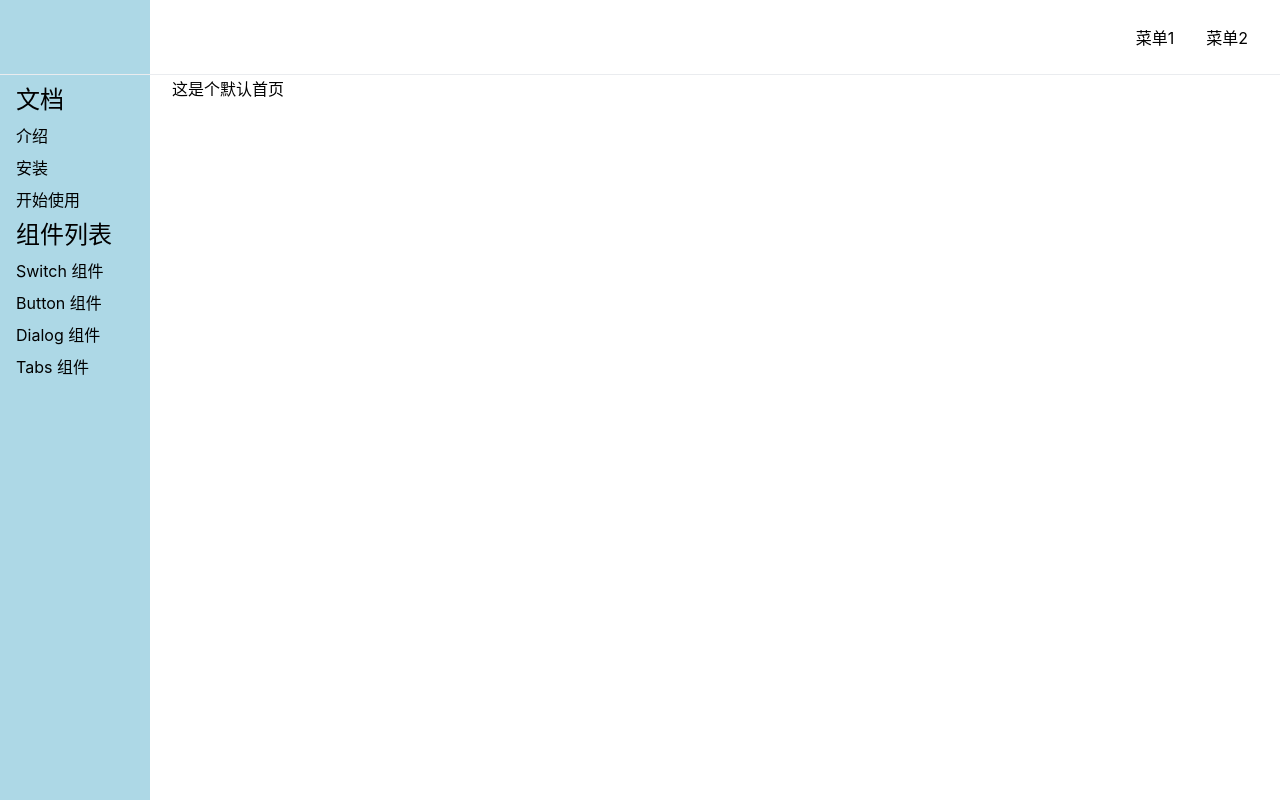
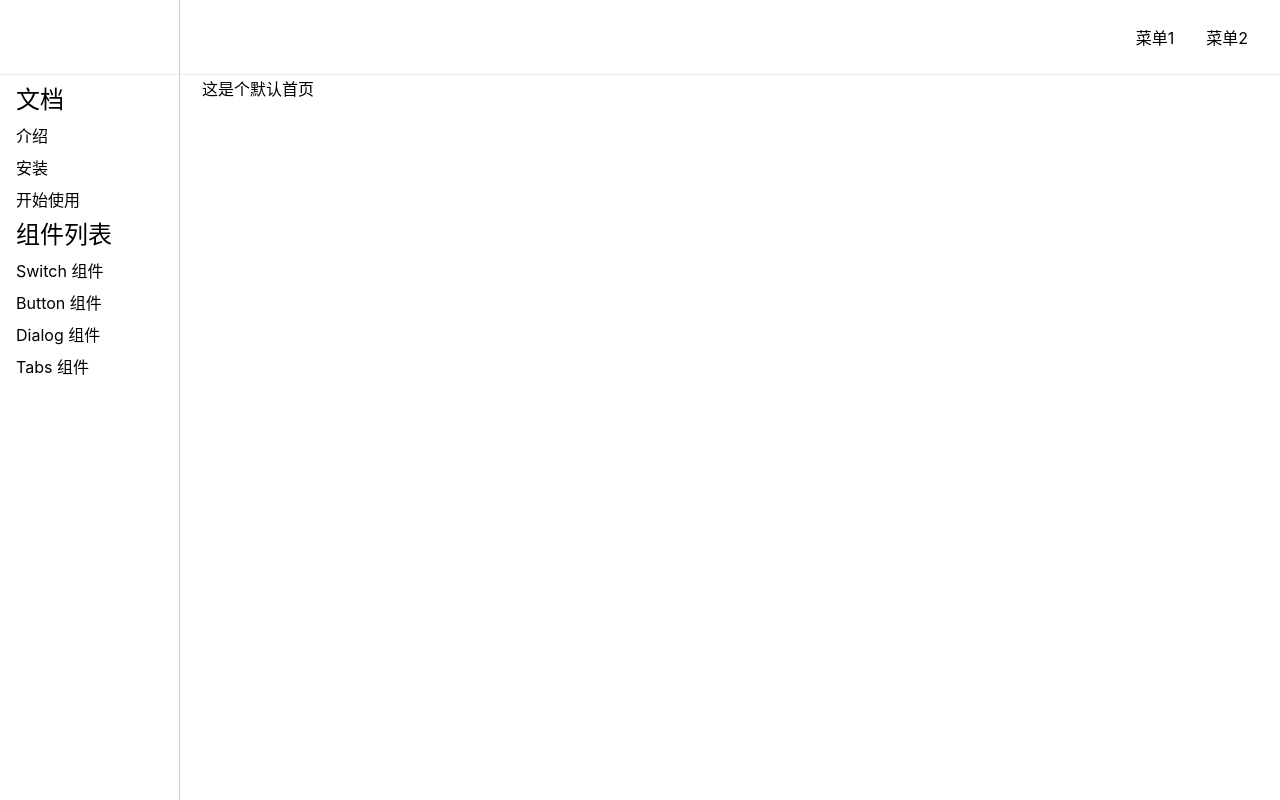
Before and after one commit to jgorijinal/ui-demo, a Vue app: page /#/doc in a window 1280 px wide. Built offline with nearby package versions, Linux system fonts and the light colour scheme.

Commit message:
复杂一点的高亮

```diff
--- a/src/index.scss
+++ b/src/index.scss
@@ -11,7 +11,6 @@ a {
   text-decoration: none;
   color: inherit;
   &:hover {
-    text-decoration: underline;
     cursor: pointer;
   }
 }
--- a/src/views/Doc.vue
+++ b/src/views/Doc.vue
@@ -52,6 +52,9 @@ export default {
 };
 </script>
 <style lang="scss" scoped>
+*{
+box-sizing: border-box;
+}
 .layout {
   display: flex;
   flex-direction: column;
@@ -62,7 +65,7 @@ export default {
   > .content {
     flex-grow: 1;
     padding-top: 60px;
-    padding-left: 156px;
+    padding-left: 186px;
     @media (max-width: 500px) {
       padding-left: 0;
     }
@@ -80,21 +83,37 @@ export default {
   }
 }
 aside {
-  background: lightblue;
-  width: 150px;
-  padding: 16px;
+  background: white; //////////////////////////
+  width: 180px;
+  padding: 16px 0;
   position: fixed;
   top: 0;
   left: 0;
   padding-top: 80px;
   height: 100%;
+  border-right: 1px solid #cec9c9;
   > h2 {
     margin-bottom: 4px;
+    padding-left: 16px;
   }
   > ol {
+    display: flex;
+    flex-direction: column;
+    justify-content: center;
     > li {
-      padding: 4px 0;
+
+      &:hover{
+        color: #3eaf7c;
+      }
+      a {
+        padding: 4px 16px;
+        display: block;
+      }
     }
+  }
+  .router-link-active {
+    font-weight: 600;
+    color: #3eaf7c;
   }
 }
 main {
```
